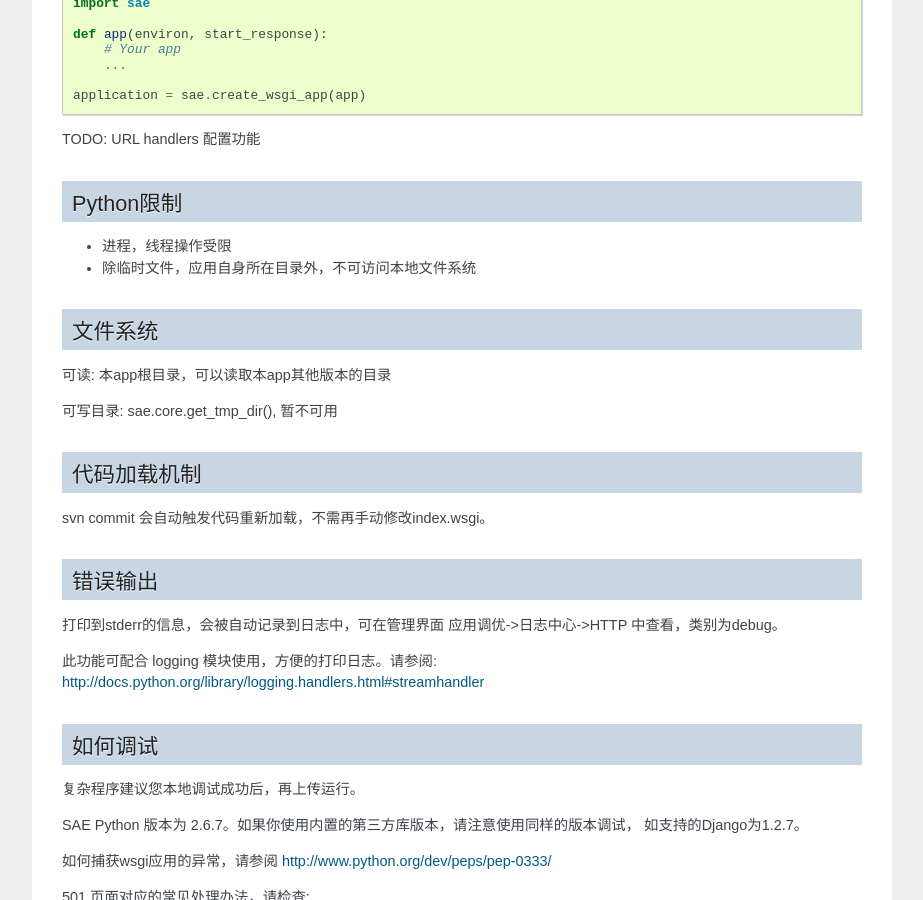
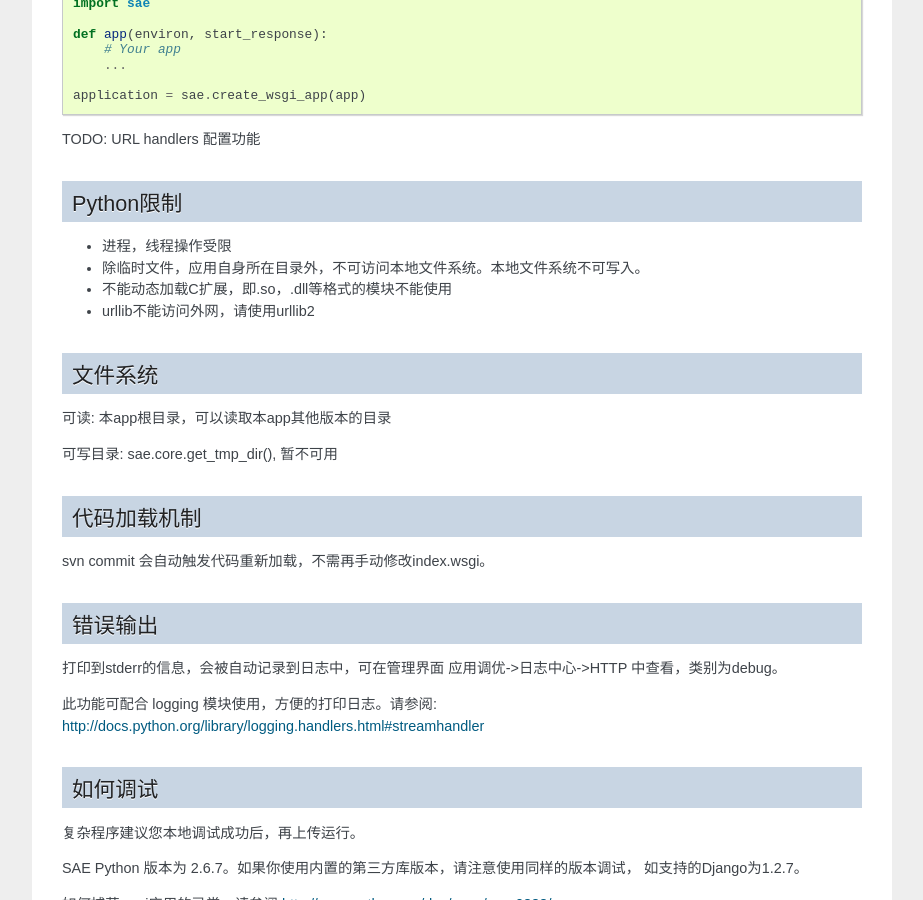
Before and after one commit to sinacloud/sae-python-dev-guide, a Sphinx documentation site: the page built from docs/runtime.rst, in a window 1280 px wide and 900 px high, scrolled down 1291 px. Shown: the whole window, without its empty margins (198-1121 px from the left). Built offline with Sphinx 7.4.7, drawn with Linux system fonts in a browser that asks for light colours.

Commit message:
Add more notes about sae python limit

```diff
--- a/docs/runtime.rst
+++ b/docs/runtime.rst
@@ -79,8 +79,9 @@
 Python限制
 -------------------
 * 进程，线程操作受限
-* 除临时文件，应用自身所在目录外，不可访问本地文件系统
-
+* 除临时文件，应用自身所在目录外，不可访问本地文件系统。本地文件系统不可写入。
+* 不能动态加载C扩展，即.so，.dll等格式的模块不能使用
+* urllib不能访问外网，请使用urllib2
 
 文件系统
 --------------
```
